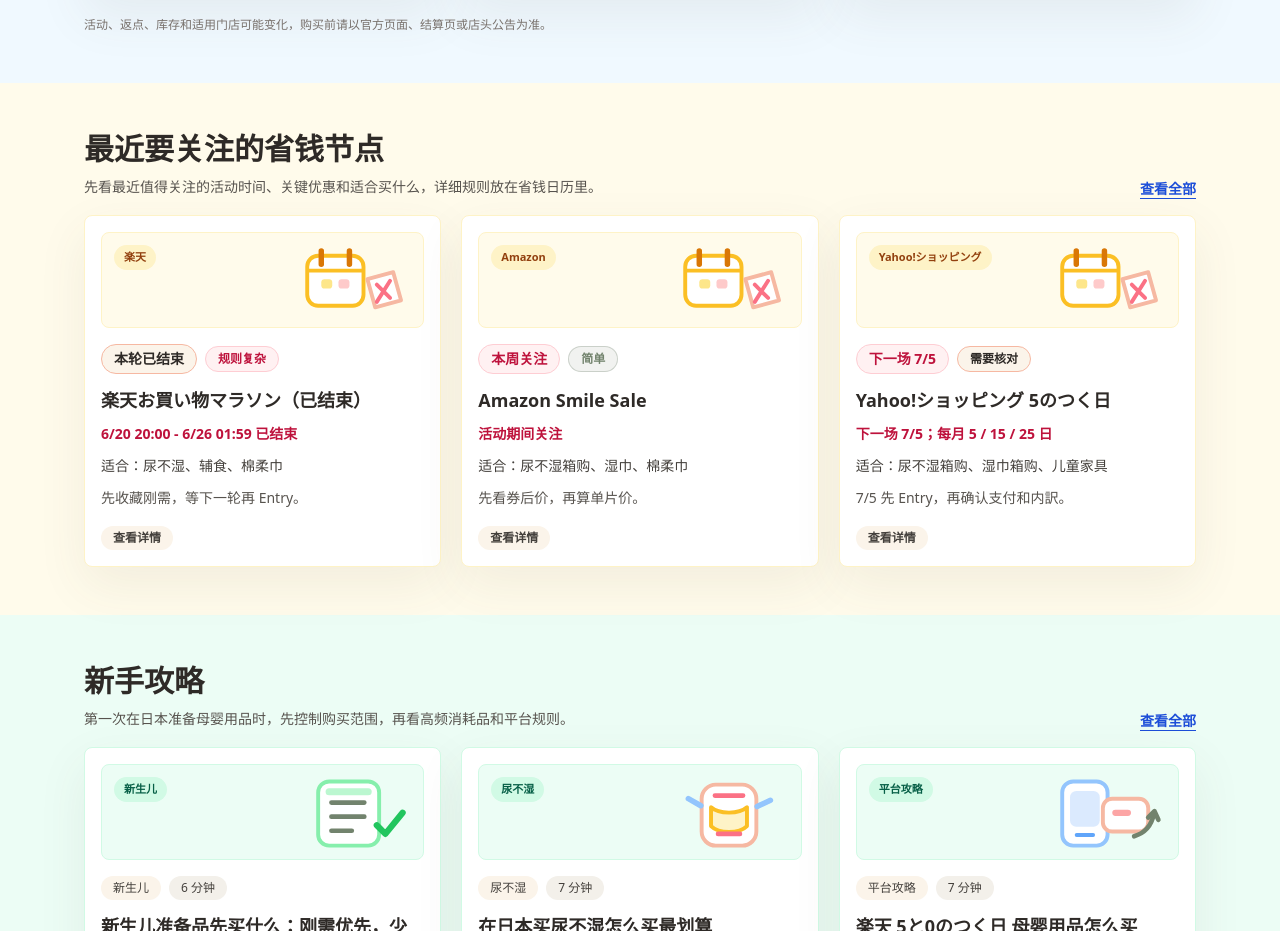
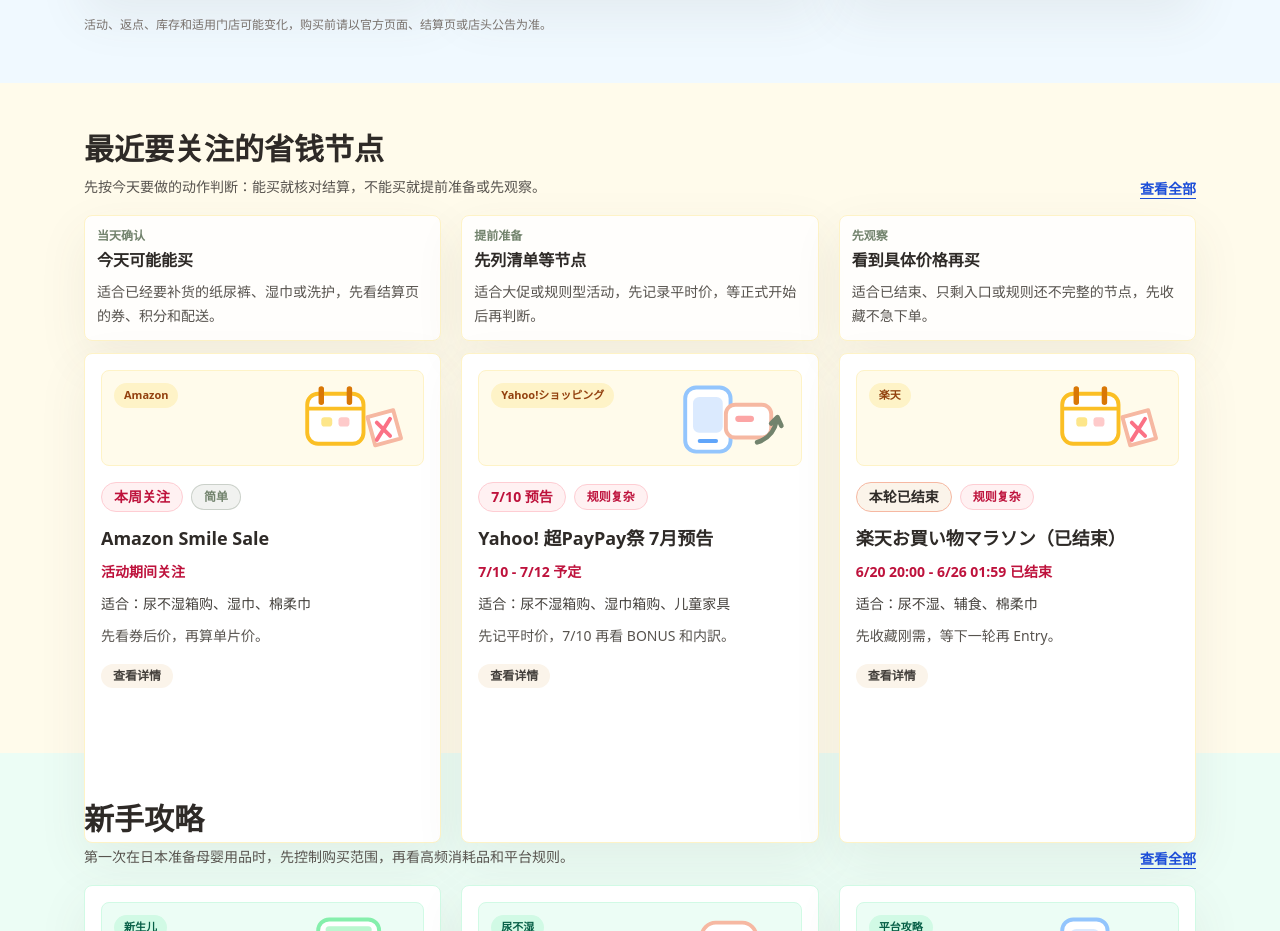
Before and after one commit to fengchuanli/mama-save-jp, a Next.js app: page / in a window 1280 px wide. Shown: the part 1780-2711 px from the top of the page. Built offline with nearby package versions, Linux system fonts and the light colour scheme.

Commit message:
优化首页省钱节点行动分层

```diff
--- a/lib/calendar-highlights.ts
+++ b/lib/calendar-highlights.ts
@@ -1,9 +1,9 @@
 import type { CalendarEvent } from "@/lib/types";
 
 const featuredCalendarEventIds = [
-  "rakuten-marathon",
   "amazon-smile-sale",
-  "paypay-yahoo-campaign"
+  "yahoo-super-paypay-202607",
+  "rakuten-marathon"
 ];
 
 export function getFeaturedCalendarEvents(events: CalendarEvent[]) {
--- a/pages/index.tsx
+++ b/pages/index.tsx
@@ -20,6 +20,78 @@ type HomeProps = {
   paymentRebateEvents: CalendarEvent[];
   guides: GuideMeta[];
 };
+
+const calendarTimingMeta: Record<
+  CalendarEvent["buyingTiming"],
+  {
+    label: string;
+    title: string;
+    description: string;
+    href: string;
+  }
+> = {
+  "same-day": {
+    label: "当天确认",
+    title: "今天可能能买",
+    description: "适合已经要补货的纸尿裤、湿巾或洗护，先看结算页的券、积分和配送。",
+    href: "/calendar"
+  },
+  prepare: {
+    label: "提前准备",
+    title: "先列清单等节点",
+    description: "适合大促或规则型活动，先记录平时价，等正式开始后再判断。",
+    href: "/calendar"
+  },
+  watch: {
+    label: "先观察",
+    title: "看到具体价格再买",
+    description: "适合已结束、只剩入口或规则还不完整的节点，先收藏不急下单。",
+    href: "/calendar"
+  }
+};
+
+function HomeCalendarActionSection({ events }: { events: CalendarEvent[] }) {
+  return (
+    <section>
+      <div className="mb-4 flex items-end justify-between gap-4">
+        <div>
+          <h2 className="text-2xl font-semibold tracking-normal text-ink md:text-3xl">
+            最近要关注的省钱节点
+          </h2>
+          <p className="mt-2 max-w-3xl text-sm leading-6 text-stone-600">
+            先按今天要做的动作判断：能买就核对结算，不能买就提前准备或先观察。
+          </p>
+        </div>
+        <Link
+          href="/calendar"
+          className="shrink-0 whitespace-nowrap text-sm font-bold text-blue-700 underline underline-offset-4 transition hover:text-blue-900"
+        >
+          查看全部
+        </Link>
+      </div>
+
+      <div className="grid gap-4 md:grid-cols-3 md:gap-5">
+        {events.map((event) => {
+          const meta = calendarTimingMeta[event.buyingTiming];
+
+          return (
+            <div key={event.id}>
+              <Link
+                href={meta.href}
+                className="mb-3 block rounded-lg border border-amber-100 bg-white/85 p-3 shadow-soft transition hover:bg-linen"
+              >
+                <p className="text-xs font-semibold text-tea">{meta.label}</p>
+                <h3 className="mt-1 text-base font-semibold text-ink">{meta.title}</h3>
+                <p className="mt-2 text-sm leading-6 text-stone-600">{meta.description}</p>
+              </Link>
+              <CalendarShelfCard event={event} />
+            </div>
+          );
+        })}
+      </div>
+    </section>
+  );
+}
 
 export default function Home({ deals, calendarEvents, paymentRebateEvents, guides }: HomeProps) {
   const quickStartRoutes = [
@@ -163,14 +235,7 @@ export default function Home({ deals, calendarEvents, paymentRebateEvents, guide
 
       <section className="bg-amber-50">
         <div className="mx-auto max-w-6xl px-5 py-12">
-          <HorizontalCardSection
-            title="最近要关注的省钱节点"
-            description="先看最近值得关注的活动时间、关键优惠和适合买什么，详细规则放在省钱日历里。"
-            viewAllHref="/calendar"
-            items={calendarEvents}
-            getKey={(event) => event.id}
-            renderCard={(event) => <CalendarShelfCard event={event} />}
-          />
+          <HomeCalendarActionSection events={calendarEvents} />
         </div>
       </section>
 
```
Also changed, not shown: 1 other file (tests, documents, lock files or other folders).
